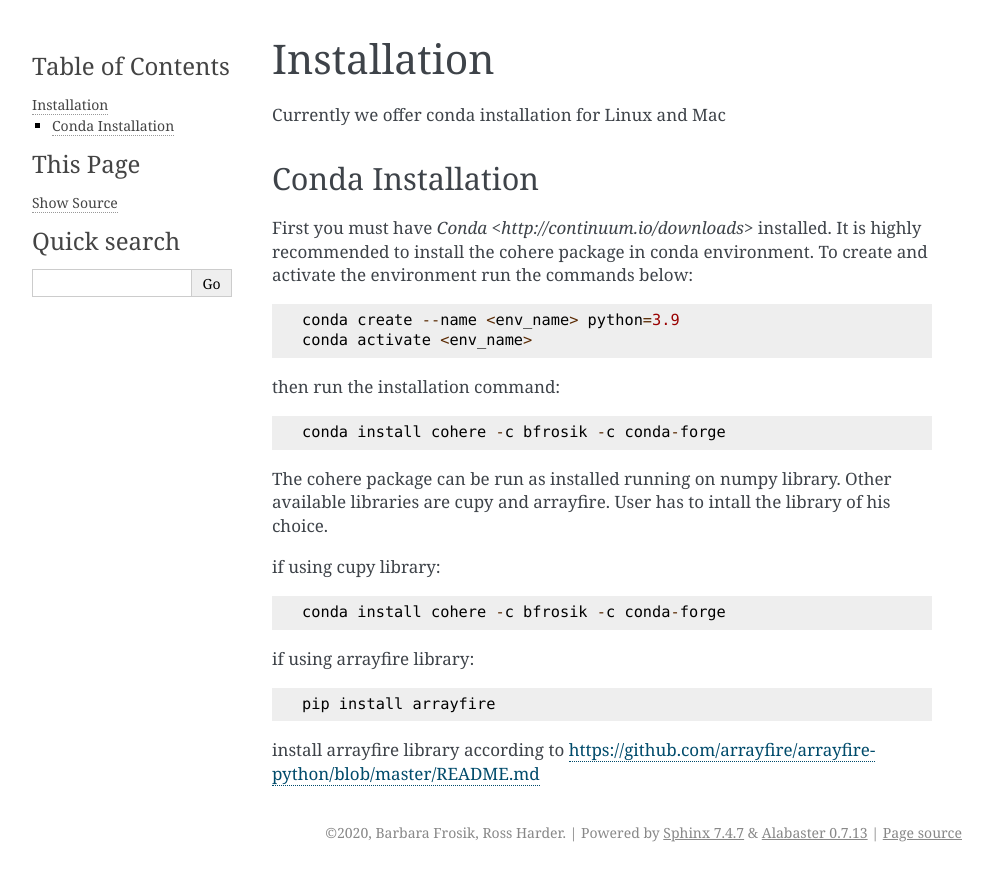
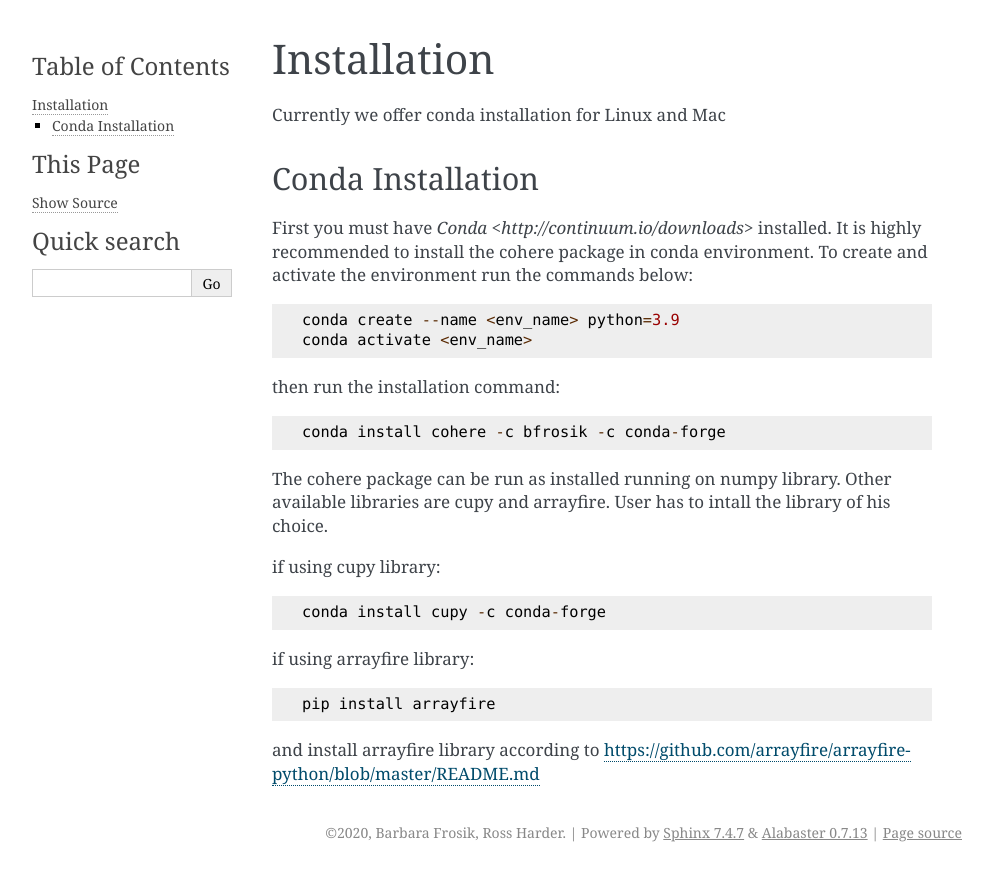
Before and after one commit to AdvancedPhotonSource/cohere, a Sphinx documentation site: the page built from docs/source/installation.rst, in a window 1280 px wide. Shown: the top 881 px of the page, without its empty margins (148-1140 px from the left). Built offline with Sphinx 7.4.7, drawn with Linux system fonts in a browser that asks for light colours.

Commit message:
fixed doc

```diff
--- a/docs/source/installation.rst
+++ b/docs/source/installation.rst
@@ -21,10 +21,10 @@ User has to intall the library of his choice.
 
 if using cupy library::
 
-    conda install cohere -c bfrosik -c conda-forge
+    conda install cupy -c conda-forge
 
 if using arrayfire library::
 
     pip install arrayfire
 
-install arrayfire library according to https://github.com/arrayfire/arrayfire-python/blob/master/README.md
+and install arrayfire library according to https://github.com/arrayfire/arrayfire-python/blob/master/README.md
```
